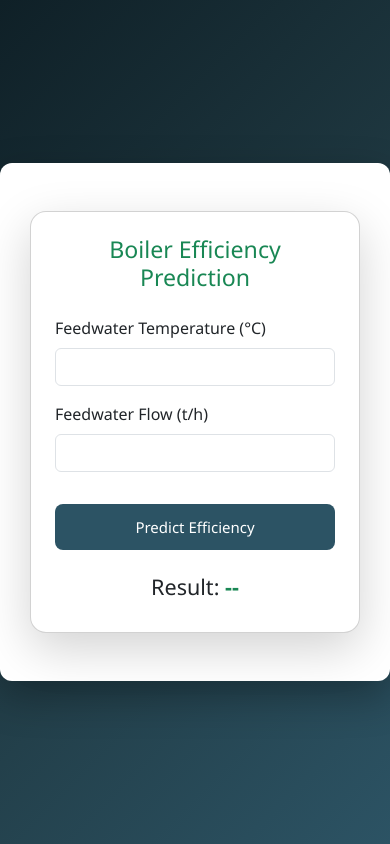
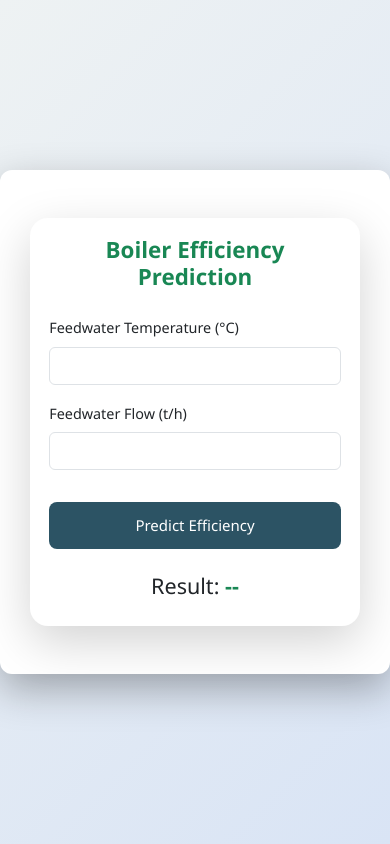
Before and after one commit to adityahr143/green-hydrogen-boiler, a Flask app: page /predict-page in a window 390 px wide. Run offline with Flask 3, Linux system fonts and the light colour scheme; parts of the project's set-up code (start-up, migrations or seed data) failed here and were passed over.

Commit message:
Refactor CSS for responsive design and styling

```diff
--- a/static/style.css
+++ b/static/style.css
@@ -129,66 +129,61 @@ input[type=number] {
   -moz-appearance: textfield;
 }
 
-/* =========================
-   Landing Page Styling
-========================= */
+/* ==============================
+   Professional Responsive Styling
+================================ */
 
 body {
-  margin: 0;
+  background: linear-gradient(135deg, #eef2f3, #d9e4f5);
   font-family: "Segoe UI", system-ui;
 }
 
-/* HERO */
-.hero-section {
-  height: 100vh;
-  background: url("https://images.unsplash.com/photo-1581092919534-1c43e7c0e9b1")
-    center/cover no-repeat;
-  position: relative;
+.card {
+  border-radius: 18px;
+  border: none;
 }
 
-.overlay {
-  position: absolute;
-  inset: 0;
-  background: rgba(0, 0, 0, 0.55);
+h3 {
+  font-weight: 600;
+  color: #0f5132;
 }
 
-.hero-section .container {
-  position: relative;
-  z-index: 2;
-}
-
-/* ABOUT */
-.about-section {
-  background: #f8f9fa;
-}
-
-.info-card {
-  background: #ffffff;
-  padding: 25px;
-  border-radius: 16px;
-  box-shadow: 0 10px 25px rgba(0,0,0,0.08);
-  height: 100%;
-}
-
-.info-card h5 {
-  color: #198754;
-  font-weight: 600;
-}
-
-/* FOOTER */
-.footer {
-  background: #0f5132;
-  color: #ffffff;
+label {
+  font-weight: 500;
   font-size: 0.9rem;
 }
 
-/* RESPONSIVE */
+/* Remove arrows */
+input::-webkit-inner-spin-button,
+input::-webkit-outer-spin-button {
+  -webkit-appearance: none;
+  margin: 0;
+}
+
+input[type=number] {
+  -moz-appearance: textfield;
+}
+
+/* Result box */
+.result-box {
+  background: #f1fff6;
+  border-radius: 14px;
+  padding: 20px;
+}
+
+#resultValue {
+  color: #198754;
+  font-size: 2.2rem;
+  font-weight: bold;
+}
+
+/* Mobile optimization */
 @media (max-width: 768px) {
-  .hero-section {
-    text-align: center;
+  h3 {
+    font-size: 1.4rem;
   }
 
-  .hero-section h1 {
-    font-size: 2.2rem;
+  .card {
+    padding: 1.2rem !important;
   }
 }
```
